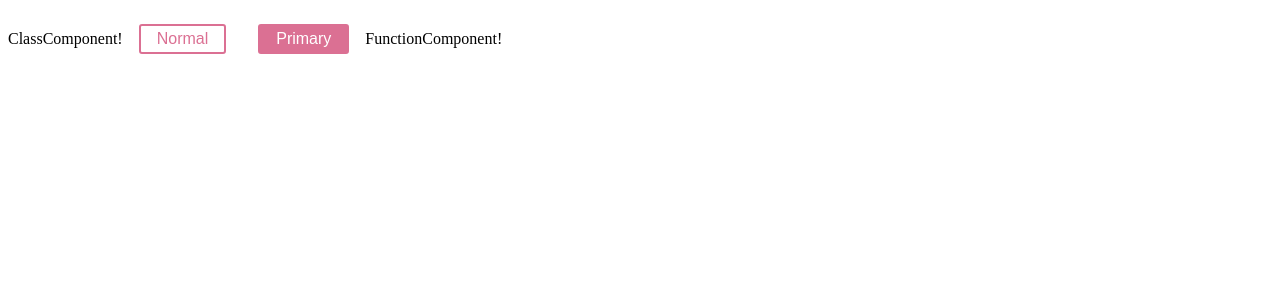
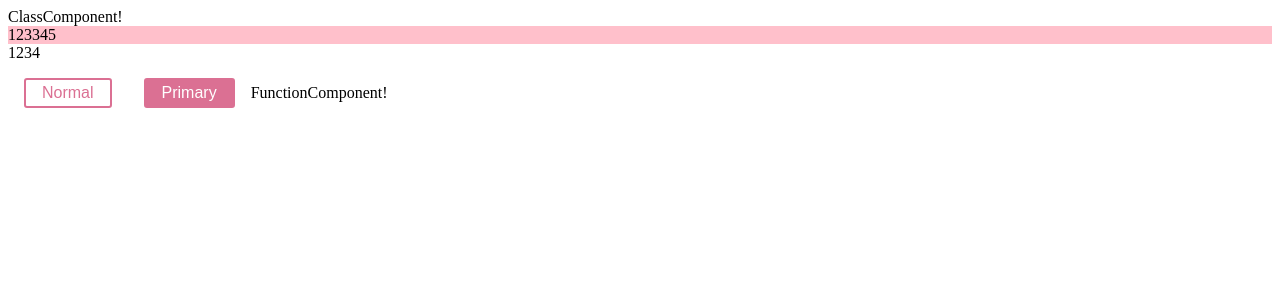
Before and after one commit to newskys/KiloSierra3, a React app: page / in a window 1280 px wide. Shown: the top 300 px of the page. Built offline with nearby package versions, Linux system fonts and the light colour scheme; the HTML template or start-up script is replaced by a standard one.

Commit message:
[study] scss test

```diff
--- /dev/null
+++ b/src/ClassComponent.scss
@@ -0,0 +1,8 @@
+@charset 'utf-8';
+
+
+.wrap {
+  background: pink;
+  display: flex;
+  flex: 0 1 auto;
+}
--- a/src/ClassComponent.tsx
+++ b/src/ClassComponent.tsx
@@ -1,5 +1,7 @@
 import * as React from 'react';
+import styles from './ClassComponent.scss';
 import styled from 'styled-components';
+import "./ClassComponent.scss";
 
 const Button = styled.button`
 /* Adapt the colors based on primary prop */
@@ -46,6 +48,9 @@ class ClassComponent extends React.Component {
 
             ClassComponent!
 
+            <div className="wrap">123345</div>
+            <div className={styles.wrap}>1234</div>
+
             <Button>Normal</Button>
             <Button primary>Primary</Button>
 
```
